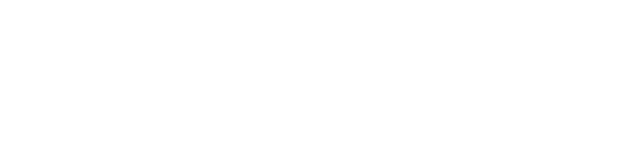
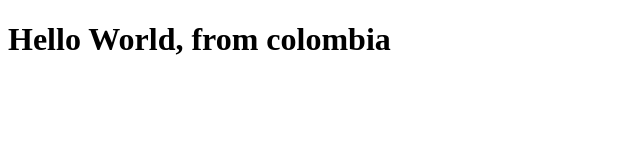
Before and after one commit to jmvco/todo_webapp, a plain HTML site: page index.html in a window 1280 px wide. Shown: the whole page, without its empty margins (0-640 px from the left). Drawn offline with Linux system fonts and the light colour scheme.

Commit message:
Hello world message

```diff
--- a/index.html
+++ b/index.html
@@ -6,6 +6,6 @@
     <title>Document</title>
 </head>
 <body>
-
+    <h1>Hello World, from colombia</h1>
 </body>
 </html>
```
